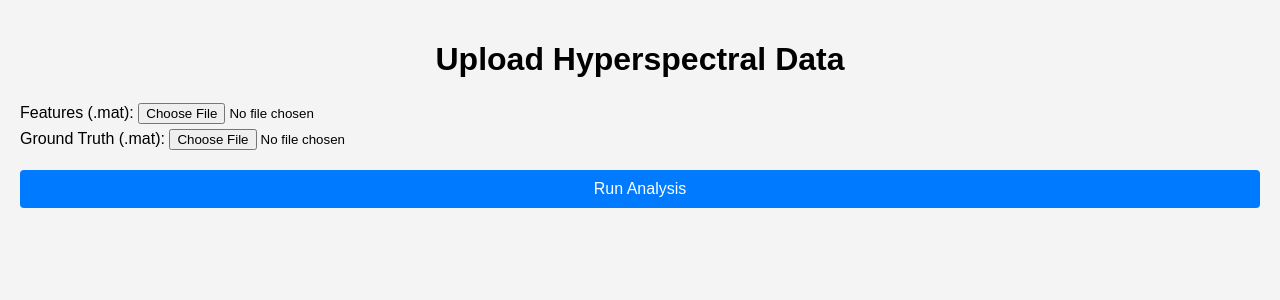
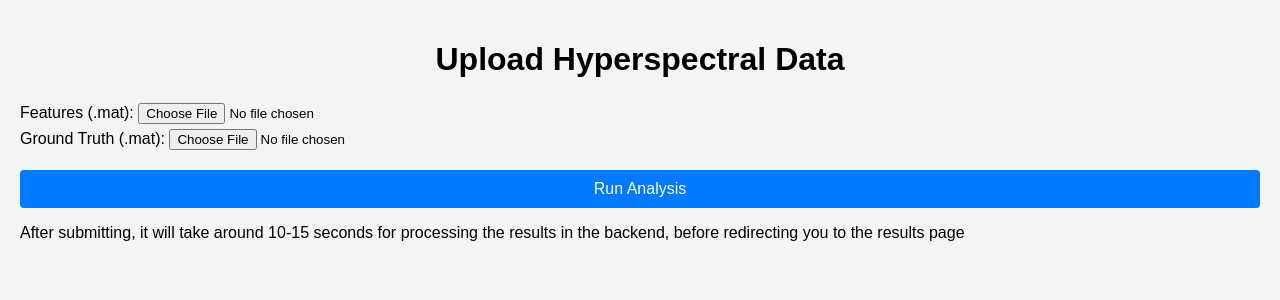
Before and after one commit to Harsh-Suthar0456/Hyperspec-LDA-PCA-Classifier, a Flask app: page / in a window 1280 px wide. Shown: the top 300 px of the page. Run offline with Flask 3, Linux system fonts and the light colour scheme.

Commit message:
Update index.html

```diff
--- a/templates/index.html
+++ b/templates/index.html
@@ -18,5 +18,6 @@
     </div>
     <button type="submit">Run Analysis</button>
   </form>
+  <p>After submitting, it will take around 10-15 seconds for processing the results in the backend, before redirecting you to the results page</p>
 </body>
 </html>
```
